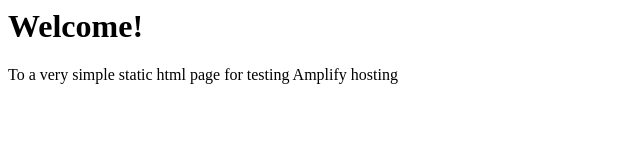
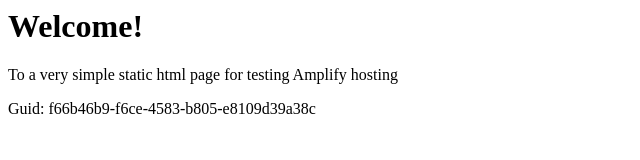
Before and after one commit to aws-aemilia-hkg/Github-PR-Commit-Integration-Test-DoNotTouch-Gith-OKSLNVO2-v1-preprod-ap-east-1, a website: page src/index.html in a window 1280 px wide. Shown: the whole page, without its empty margins (0-640 px from the left). Drawn offline with Linux system fonts and the light colour scheme.

Commit message:
commit from integ tests

```diff
--- a/src/index.html
+++ b/src/index.html
@@ -1,3 +1,5 @@
+
+
 <html lang="en">
 
 <head>
@@ -10,6 +12,6 @@
 <body>
     <h1>Welcome!</h1>
     <p>To a very simple static html page for testing Amplify hosting</p>
-</body>
+    <p>Guid: f66b46b9-f6ce-4583-b805-e8109d39a38c</p></body>
 
 </html>
```
